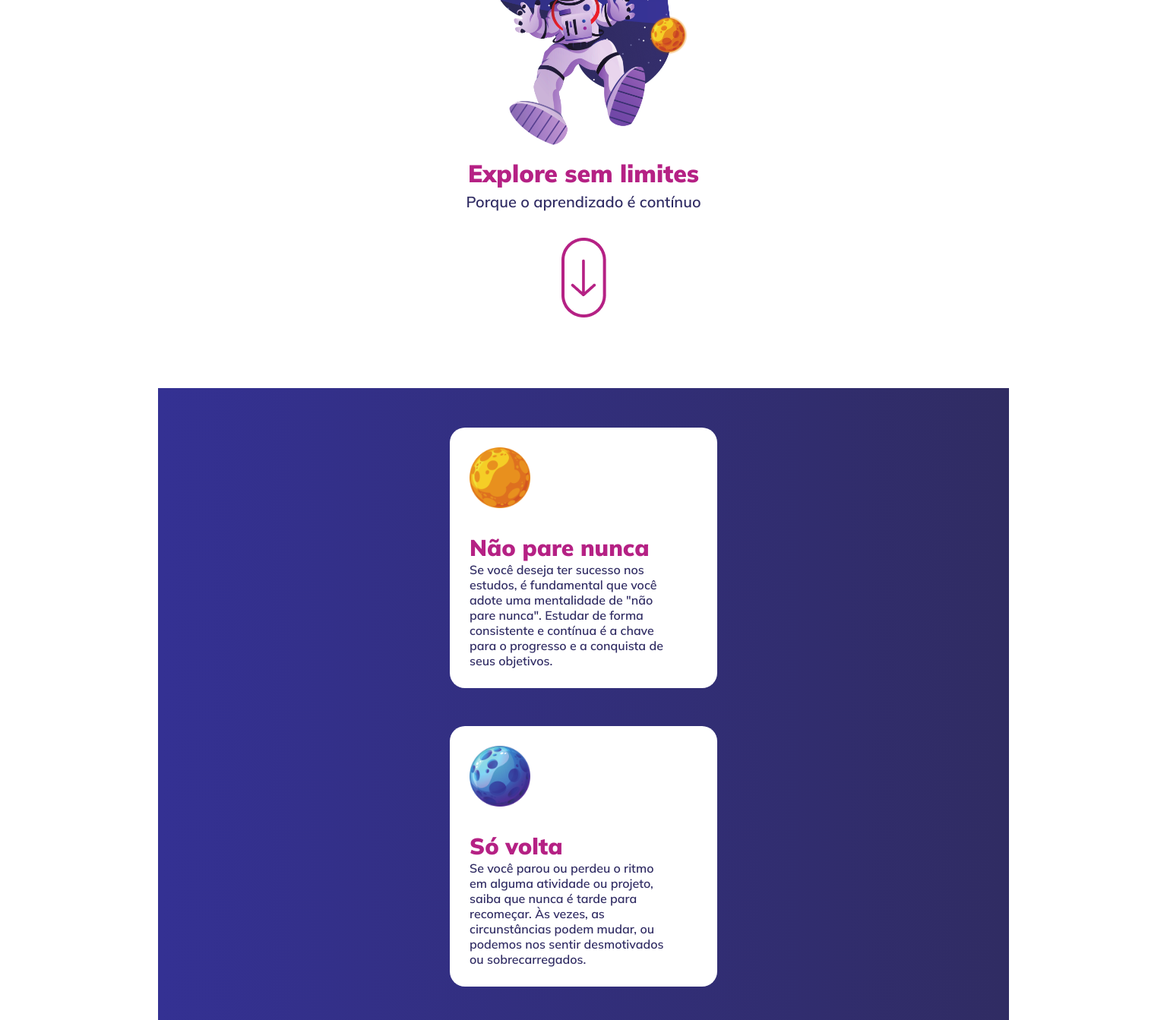
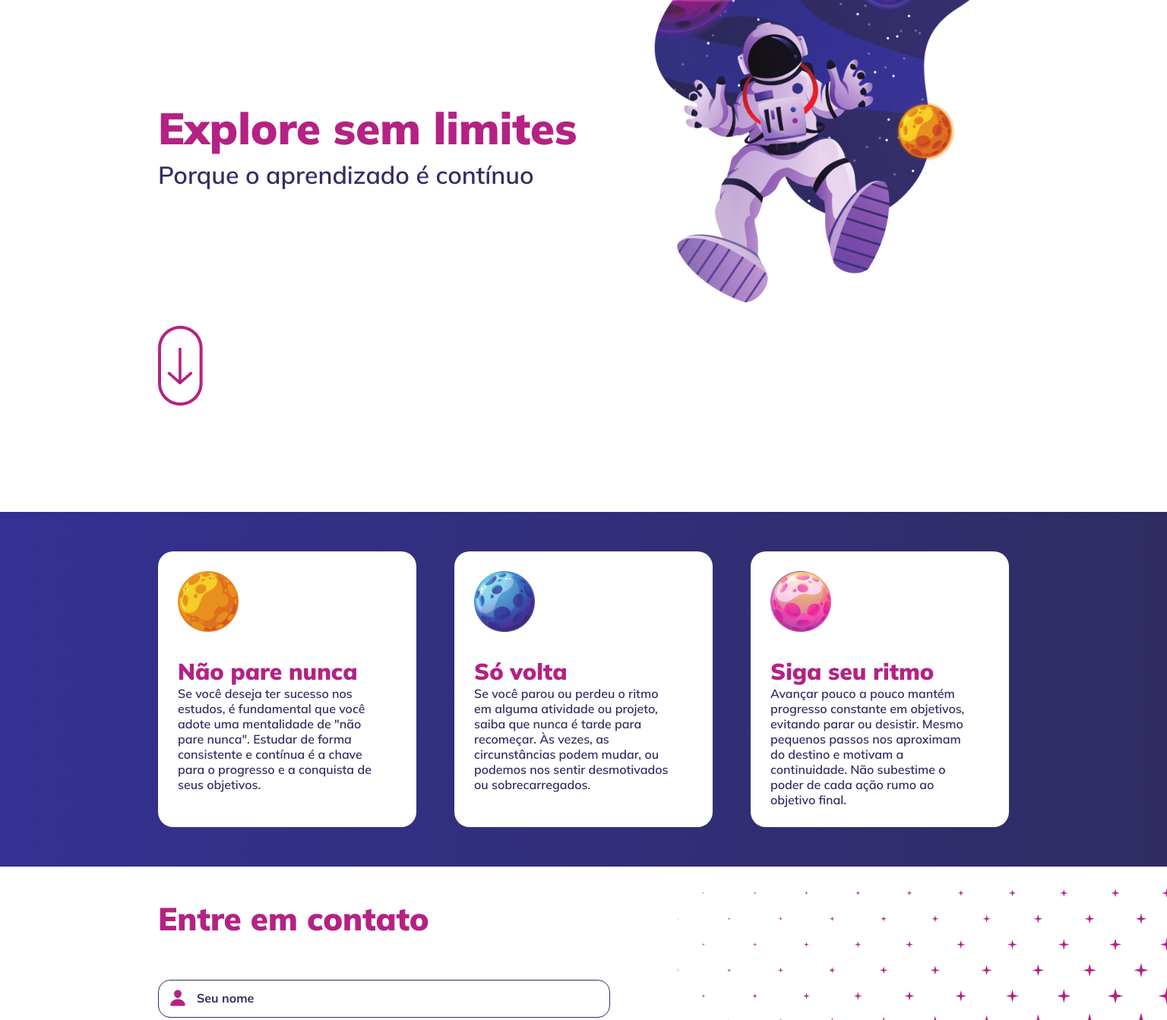
Before and after one commit to Pedro-K/explore_sem_limites, a plain HTML site: page index.html in a window 1536 px wide. Shown: the part 180-1523 px from the top of the page at 76% size. Drawn offline with Linux system fonts and the light colour scheme.

Commit message:
Finalizado

```diff
--- a/index.html
+++ b/index.html
@@ -23,18 +23,23 @@
           class="astronauta"
         />
 
+        <div class="header-content">
           <h1>Explore sem limites</h1>
           <p>Porque o aprendizado é contínuo</p>
 
+          <a href="#cards">
             <img
               src="./assets/down_arrow.png"
               alt="icone de uma seta para baixo que leva ate a area de contato"
               class="btn-header"
             />
+          </a>
+        </div>
       </header>
 
-      <main class="container">
-        <div class="cards">
+      <main>
+        <section id="cards">
+          <div class="container container-cards">
             <figure class="card">
               <img
                 src="./assets/planeta_1.png"
@@ -45,19 +50,22 @@
                 <p>
                   Se você deseja ter sucesso nos estudos, é fundamental que você
                   adote uma mentalidade de "não pare nunca". Estudar de forma
-                consistente e contínua é a chave para o progresso e a conquista
-                de seus objetivos.
+                  consistente e contínua é a chave para o progresso e a
+                  conquista de seus objetivos.
                 </p>
               </figcaption>
             </figure>
 
             <figure class="card">
-            <img src="./assets/planeta_2.png" alt="Imagem de um planeta azul" />
+              <img
+                src="./assets/planeta_2.png"
+                alt="Imagem de um planeta azul"
+              />
               <figcaption class="details">
                 <h2>Só volta</h2>
                 <p>
-                Se você parou ou perdeu o ritmo em alguma atividade ou projeto,
-                saiba que nunca é tarde para recomeçar. Às vezes, as
+                  Se você parou ou perdeu o ritmo em alguma atividade ou
+                  projeto, saiba que nunca é tarde para recomeçar. Às vezes, as
                   circunstâncias podem mudar, ou podemos nos sentir desmotivados
                   ou sobrecarregados.
                 </p>
@@ -65,29 +73,33 @@
             </figure>
 
             <figure class="card">
-            <img src="./assets/planeta_3.png" alt="Imagem de um planeta rosa" />
+              <img
+                src="./assets/planeta_3.png"
+                alt="Imagem de um planeta rosa"
+              />
               <figcaption class="details">
                 <h2>Siga seu ritmo</h2>
                 <p>
                   Avançar pouco a pouco mantém progresso constante em objetivos,
-                evitando parar ou desistir. Mesmo pequenos passos nos aproximam
-                do destino e motivam a continuidade. Não subestime o poder de
-                cada ação rumo ao objetivo final.
+                  evitando parar ou desistir. Mesmo pequenos passos nos
+                  aproximam do destino e motivam a continuidade. Não subestime o
+                  poder de cada ação rumo ao objetivo final.
                 </p>
               </figcaption>
             </figure>
           </div>
-
-        <div class="formulario">
+        </section>
+        <section class="formulario">
+          <div class="container container-form">
             <form id="contato">
               <h2>Entre em contato</h2>
               <div>
                 <label for="nome" class="nome"></label>
-                <input type="text" placeholder="Seu nome" id="nome"/>
+                <input type="text" placeholder="Seu nome" id="nome" />
               </div>
               <div>
                 <label for="e-mail" class="e-mail"></label>
-                <input type="email" placeholder="Email" id="e-mail"/>
+                <input type="email" placeholder="Email" id="e-mail" />
               </div>
               <textarea
                 name="mensagem"
@@ -99,6 +111,7 @@
               <button>Enviar Mensagem</button>
             </form>
           </div>
+        </section>
       </main>
 
       <footer>
--- a/style.css
+++ b/style.css
@@ -5,15 +5,19 @@
   -moz-osx-font-smoothing: grayscale;
 }
 
-:root{
+:root {
   font-size: 62.5%;
 
   --base-title: #b52184;
-    --base-text: #312D64;
-    --cards-bg: linear-gradient(90deg, rgba(52,49,147,1) 0%, rgba(48,44,99,1) 100%);
+  --base-text: #312d64;
+  --gradient-background: linear-gradient(
+    90deg,
+    rgba(52, 49, 147, 1) 0%,
+    rgba(48, 44, 99, 1) 100%
+  );
 }
 
-body{
+body {
   font-size: 1.6rem;
 }
 
@@ -23,59 +27,72 @@ input {
   font-family: "Mulish", sans-serif;
 }
 
-.container{
+.container {
   width: min(112rem, 100%);
   margin: 0 auto;
 }
 
-h1,h2,label{
+h1,
+h2,
+label {
   color: var(--base-title);
 }
 
 p,
 input::placeholder,
-textarea::placeholder{
+textarea::placeholder {
   color: var(--base-text);
   font-size: 1.6rem;
 }
 
-header{
+header {
+  display: grid;
+  justify-content: center;
+  grid-template:
+    "astronauta"
+    "hdContent";
+
+  & .astronauta {
+    grid-area: astronauta;
+    width: 36.4rem;
+    margin-bottom: 1.7rem;
+  }
+
+  & .header-content {
+    grid-area: hdContent;
+    margin-bottom: 9.3rem;
     display: flex;
     flex-direction: column;
     align-items: center;
 
-    & .astronauta{
-        width: 36.4rem;
-        margin-bottom: 1.7rem;
+    & h1 {
+      font-size: 3.2rem;
+      font-weight: 900;
+      margin-bottom: 0.5rem;
     }
 
-    & h1{
-        font-size: 3.2rem;
-        font-weight: 900;
-        margin-bottom: .5rem;
+    & p {
+      font-size: 2rem;
+      font-weight: 600;
+      margin-bottom: 3.5rem;
     }
 
-    & p{
-        font-size: 2rem;
-        font-weight: 600;
+    & .btn-header {
+      align-self: center;
     }
-
-    & .btn-header{
-        max-width: 5.9rem;
-        margin-top: 3.5rem;
-        margin-bottom: 9.3rem;
   }
 }
 
-main{
-    & .cards{
-        background: var(--cards-bg);
+main {
+  & #cards {
+    background: var(--gradient-background);
+    & .container-cards {
       display: flex;
       flex-direction: column;
       gap: 5rem;
       padding: 5.2rem 0;
 
-        & .card{
+      & .card {
         background-color: #fff;
         padding: 2.6rem;
         border-radius: 2rem;
@@ -85,47 +102,51 @@ main{
         flex-direction: column;
         gap: 3.3rem;
 
-            & img{
+        & img {
           width: 8rem;
           height: 8rem;
         }
 
-            & .details{
+        & .details {
           max-width: 26.5rem;
 
-                & h2{
+          & h2 {
             font-size: 3rem;
             font-weight: 900;
           }
 
-                & p{
+          & p {
             font-size: 1.6rem;
             font-weight: 600;
           }
         }
       }
     }
+  }
 
-    & .formulario{
+  & .container-form {
+    margin: 0 auto;
+    padding: 4.2rem 0;
+
+    & #contato {
       max-width: 35.2rem;
-        margin: 6.2rem auto;
-
-        & #contato{
       display: flex;
       flex-direction: column;
       gap: 2.4rem;
+      margin: 0 auto;
 
-            & h2{
+      & h2 {
         margin-bottom: 2.4rem;
         font-size: 3.2rem;
         font-weight: 900;
       }
 
-            & .nome,.e-mail{
+      & .nome,
+      .e-mail {
         position: relative;
       }
 
-            & input{
+      & input {
         padding: 1.6rem;
         padding-left: 5rem;
         font-weight: bold;
@@ -134,62 +155,135 @@ main{
       }
 
       & label.nome::before,
-            label.e-mail::before{
+      label.e-mail::before {
         width: 2.4rem;
         height: 2.4rem;
         z-index: 1;
-                top: -.2rem;
+        top: -0.2rem;
         left: 1.4rem;
         position: absolute;
       }
 
-            & label.nome::before{
+      & label.nome::before {
         content: url(./assets/person.png);
       }
 
-            & label.e-mail::before{
+      & label.e-mail::before {
         content: url(./assets/email.png);
       }
 
-
-            & textarea{
-                padding: 1.2rem 1.6rem 1.6rem 1.6rem;
+      & textarea {
+        padding: 1.2rem 1.6rem 1.6rem;
         line-height: 140%;
         font-weight: 600;
       }
 
       & input,
-            textarea{
+      textarea {
         border: 1px solid var(--base-text);
         border-radius: 1.6rem;
       }
 
       & input:focus,
-            textarea:focus{
+      textarea:focus {
         outline: none;
       }
 
-            & button{
-                background: var(--cards-bg);
-                width: 15.1rem;
+      & button {
+        background: var(--gradient-background);
+        width: 15.2rem;
         padding: 1.6rem;
         color: #fff;
         border-radius: 1.6rem;
         border: none;
+        font-size: 1.4rem;
+        font-weight: bold;
+        line-height: 2.4rem;
       }
     }
   }
 }
 
-footer{
-    background: var(--cards-bg);
+footer {
+  background: var(--gradient-background);
   padding: 3.2rem 1.6rem;
-    & .container{
+  & .container {
     display: flex;
     justify-content: center;
 
-        & p{
+    & p {
       color: #fff;
+      font-size: 2rem;
+      font-weight: 600;
     }
   }
 }
+
+@media (min-width: 1440px) {
+  header {
+    grid-template:
+      "hdContent astronauta"
+      "hdContent astronauta";
+    justify-content: space-between;
+
+    & .astronauta {
+      width: 100%;
+    }
+
+    & .header-content {
+      margin-bottom: 13.6rem;
+      padding-top: 31.2rem;
+      align-items: baseline;
+
+      & h1 {
+        font-size: 5.8rem;
+      }
+
+      & p {
+        font-size: 3.2rem;
+        margin-bottom: 17.9rem;
+      }
+
+      & .btn-header {
+        align-self: baseline;
+      }
+    }
+  }
+
+  main {
+    & #cards {
+      & .container-cards {
+        flex-direction: row;
+      }
+    }
+
+    & .formulario {
+      position: relative;
+
+      & .container-form {
+        & #contato {
+          & h2 {
+            margin-bottom: 3rem;
+            font-size: 4.2rem;
+          }
+        }
+      }
+    }
+
+    & .container-form {
+      position: relative;
+
+      & #contato {
+        max-width: 59.5rem;
+        margin: 0;
+      }
+    }
+
+    & .formulario::after {
+      content: url(./assets/estrelas.png);
+      position: absolute;
+      bottom: -0.4rem;
+      right: 0;
+    }
+  }
+}
```
Also changed, not shown: assets/preview.png (added). Lines whose indentation alone changed are shown as unchanged.
